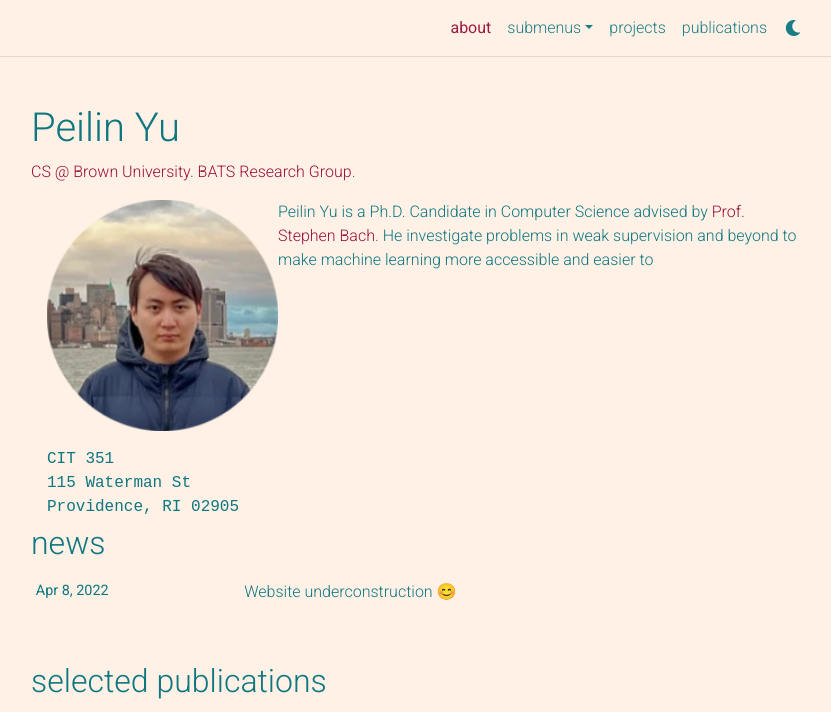
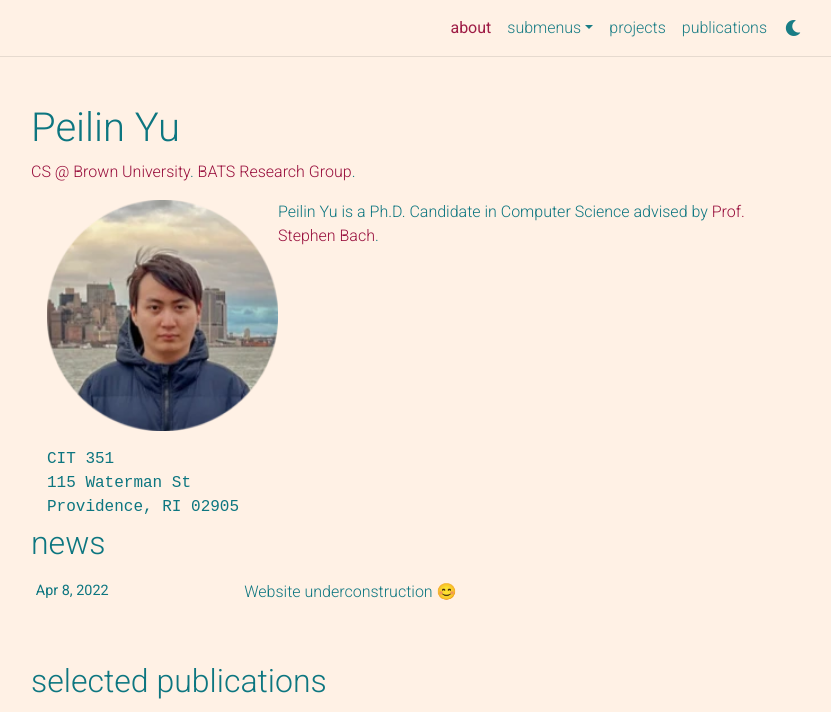
Before and after one commit to dotpyu/dotpyu.github.io, a Jekyll site: the page built from _pages/about.md, in a window 1280 px wide and 934 px high, cut to the strip 0-712 px from the top of the window. Shown: the whole strip, without its empty margins (224-1055 px from the left). Built offline with Jekyll 4.4.1, drawn with Linux system fonts in a browser that asks for light colours; comment, search, counter and statistics services are not loaded; a style sheet for code colours, icons or effects is not loaded.

Commit message:
Update about.md

```diff
--- a/_pages/about.md
+++ b/_pages/about.md
@@ -18,4 +18,3 @@ social: true  # includes social icons at the bottom of the page
 ---
 
 Peilin Yu is a Ph.D. Candidate in Computer Science advised by <a href='http://stephenbach.net/'>Prof. Stephen Bach</a>.
-He investigate problems in weak supervision and beyond to make machine learning more accessible and easier to
```
